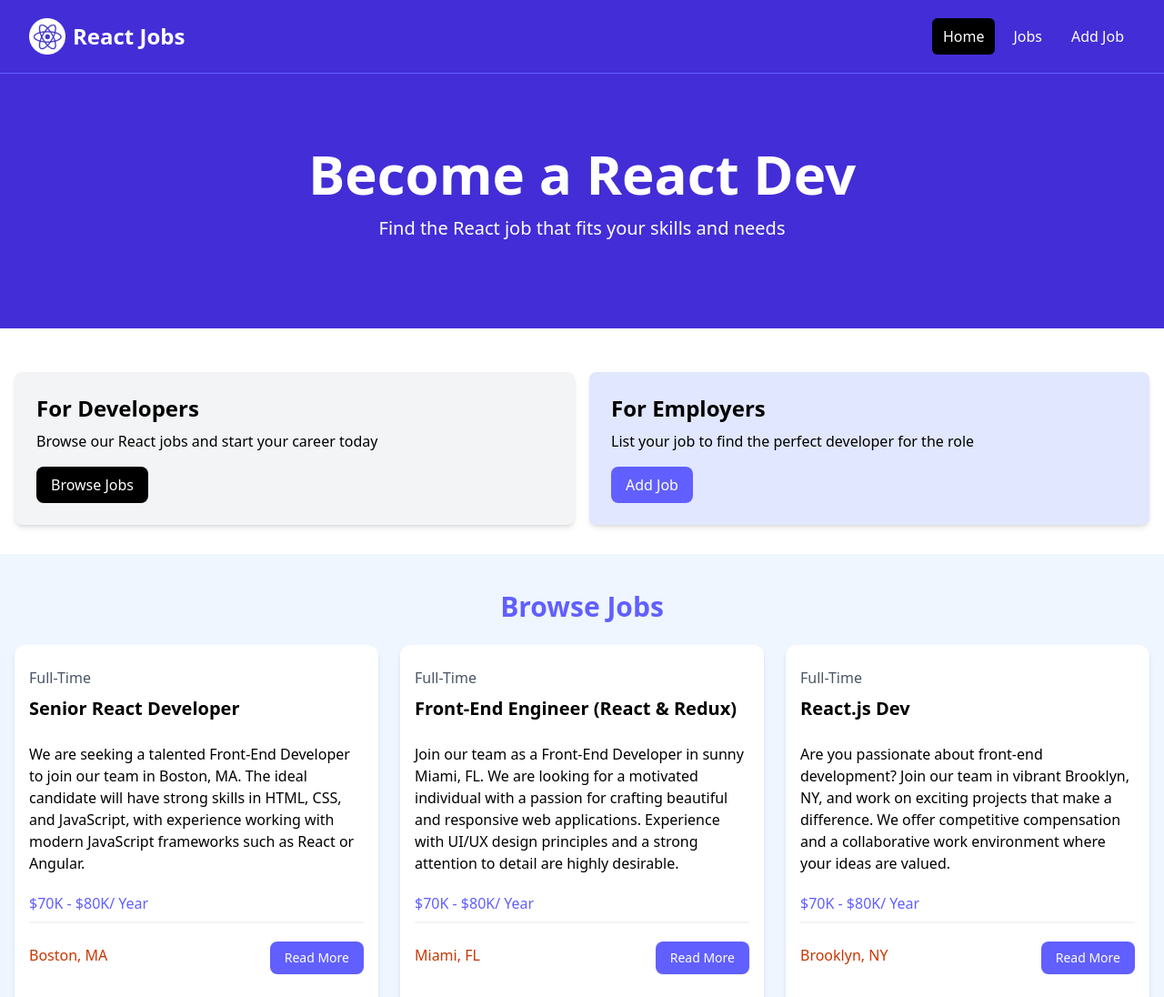
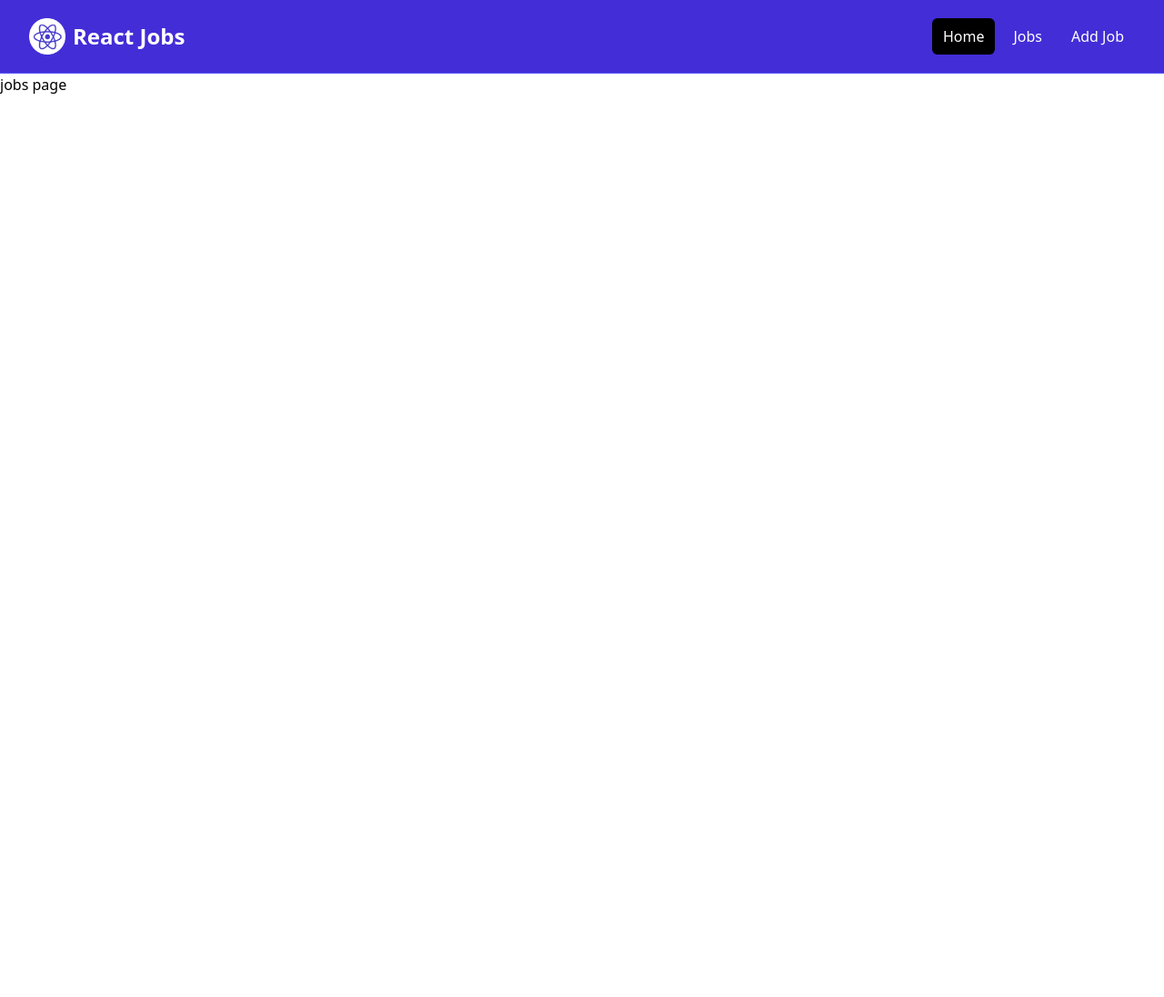
Before and after one commit to amngairola/job_api, a React (Vite) app: page /jobs in a window 1280 px wide. Shown: the top 1096 px of the page at 91% size. After the commit the page ends 800 px from the top, so only its background shows below. Built offline with nearby package versions, Linux system fonts and the light colour scheme.

Commit message:
Routing-setup

```diff
--- a/package.json
+++ b/package.json
@@ -12,7 +12,9 @@
   "dependencies": {
     "@tailwindcss/vite": "^4.1.11",
     "react": "^19.1.0",
-    "react-dom": "^19.1.0"
+    "react-dom": "^19.1.0",
+    "react-icons": "^5.5.0",
+    "react-router-dom": "^7.6.3"
   },
   "devDependencies": {
     "@eslint/js": "^9.30.1",
--- a/src/App.jsx
+++ b/src/App.jsx
@@ -1,25 +1,24 @@
 import { useState } from "react";
-import Navbar from "./components/Navbar";
-import Hero from "./components/Hero";
-import HomeCards from "./components/HomeCards";
-import JobLisitng from "./components/JobLisitng";
+import {
+  Route,
+  createBrowserRouter,
+  createRoutesFromElements,
+  RouterProvider,
+} from "react-router-dom";
+
+import Home from "./pages/Home";
+import MainLayout from "./layouts/MainLayout";
+import JobsPage from "./pages/JobsPage";
+
+const router = createBrowserRouter(
+  createRoutesFromElements(
+    <Route path="/" element={<MainLayout />}>
+      <Route index element={<Home />} />
+      <Route path={"/jobs"} element={<JobsPage />} />
+    </Route>
+  )
+);
+
 export default function App() {
-  return (
-    <div>
-      <Navbar />
-      {/* <!-- Hero --> */}
-      <Hero />
-      <HomeCards />
-      <JobLisitng />
-
-      <section className="m-auto max-w-lg my-10 px-6">
-        <a
-          href="jobs.html"
-          className="block bg-black text-white text-center py-4 px-6 rounded-xl hover:bg-gray-700"
-        >
-          View All Jobs
-        </a>
-      </section>
-    </div>
-  );
+  return <RouterProvider router={router} />;
 }
--- a/src/components/HomeCards.jsx
+++ b/src/components/HomeCards.jsx
@@ -1,5 +1,6 @@
 import React from "react";
 import Card from "./Card";
+import { Link } from "react-router-dom";
 function HomeCards() {
   return (
     <div>
@@ -12,24 +13,24 @@ function HomeCards() {
               <p className="mt-2 mb-4">
                 Browse our React jobs and start your career today
               </p>
-              <a
-                href="/jobs.html"
+              <Link
+                to="/jobs"
                 className="inline-block bg-black text-white rounded-lg px-4 py-2 hover:bg-gray-700"
               >
                 Browse Jobs
-              </a>
+              </Link>
             </Card>
             <Card bg="bg-indigo-100">
               <h2 className="text-2xl font-bold">For Employers</h2>
               <p className="mt-2 mb-4">
                 List your job to find the perfect developer for the role
               </p>
-              <a
-                href="/add-job.html"
+              <Link
+                to="/add-job"
                 className="inline-block bg-indigo-500 text-white rounded-lg px-4 py-2 hover:bg-indigo-600"
               >
                 Add Job
-              </a>
+              </Link>
             </Card>
           </div>
         </div>
--- a/src/components/JobCard.jsx
+++ b/src/components/JobCard.jsx
@@ -1,6 +1,14 @@
 import React from "react";
+import { useState } from "react";
+import { FaMapMarker } from "react-icons/fa";
+import { Link } from "react-router-dom";
+const JobCard = ({ job }) => {
+  const [showDis, setShowDis] = useState(false);
 
-const JobCard = ({ job }) => {
+  let description = job.description;
+  if (!showDis) {
+    description = description.substring(0, 90) + "...";
+  }
   return (
     <div>
       <div className="bg-white rounded-xl shadow-md relative">
@@ -10,7 +18,14 @@ const JobCard = ({ job }) => {
             <h3 className="text-xl font-bold">{job.title}</h3>
           </div>
 
-          <div className="mb-5">{job.description}</div>
+          <div className="mb-5">{description}</div>
+
+          <button
+            className="text-indigo-500 mb-5 hover:text-indigo-600"
+            onClick={() => setShowDis(!showDis)}
+          >
+            {showDis ? "less" : "more"}
+          </button>
 
           <h3 className="text-indigo-500 mb-2">{job.salary}/ Year</h3>
 
@@ -18,15 +33,15 @@ const JobCard = ({ job }) => {
 
           <div className="flex flex-col lg:flex-row justify-between mb-4">
             <div className="text-orange-700 mb-3">
-              <i className="fa-solid fa-location-dot text-lg"></i>
+              <FaMapMarker className="inline text-lg mb-1 mr-2" />
               {job.location}
             </div>
-            <a
-              href={`/job/${job.id}`}
+            <Link
+              to={`/job/${job.id}`}
               className="h-[36px] bg-indigo-500 hover:bg-indigo-600 text-white px-4 py-2 rounded-lg text-center text-sm"
             >
               Read More
-            </a>
+            </Link>
           </div>
         </div>
       </div>
--- a/src/components/JobLisitng.jsx
+++ b/src/components/JobLisitng.jsx
@@ -2,7 +2,7 @@ import React from "react";
 import jobs from "../jobs.json";
 import JobCard from "./JobCard";
 const JobLisitng = () => {
-  console.log(jobs);
+  const recentJobs = jobs.slice(0, 3);
   return (
     <section className="bg-blue-50 px-4 py-10">
       <div className="container-xl lg:container m-auto">
@@ -10,7 +10,7 @@ const JobLisitng = () => {
           Browse Jobs
         </h2>
         <div className="grid grid-cols-1 md:grid-cols-3 gap-6">
-          {jobs.map((job) => (
+          {recentJobs.map((job) => (
             <JobCard key={job.id} job={job} />
           ))}
         </div>
--- a/src/components/Navbar.jsx
+++ b/src/components/Navbar.jsx
@@ -1,4 +1,5 @@
 import React from "react";
+import { Link } from "react-router-dom";
 
 import logo from "../assets/logo.png";
 function Navbar() {
@@ -11,35 +12,32 @@ function Navbar() {
             <div className="flex flex-1 items-center justify-center md:items-stretch md:justify-start">
               {/* <!-- Logo --> */}
 
-              <a
-                className="flex flex-shrink-0 items-center mr-4"
-                href="/index.html"
-              >
+              <Link className="flex flex-shrink-0 items-center mr-4" to="/">
                 <img className="h-10 w-auto" src={logo} alt="React Jobsss" />
                 <span className="hidden md:block text-white text-2xl font-bold ml-2">
                   React Jobs
                 </span>
-              </a>
+              </Link>
               <div className="md:ml-auto">
                 <div className="flex space-x-2">
-                  <a
-                    href="/index.html"
+                  <Link
+                    to="/"
                     className="text-white bg-black hover:bg-gray-900 hover:text-white rounded-md px-3 py-2"
                   >
                     Home
-                  </a>
-                  <a
-                    href="/jobs.html"
+                  </Link>
+                  <Link
+                    to="/jobs"
                     className="text-white hover:bg-gray-900 hover:text-white rounded-md px-3 py-2"
                   >
                     Jobs
-                  </a>
-                  <a
-                    href="/add-job.html"
+                  </Link>
+                  <Link
+                    to="/add-job"
                     className="text-white hover:bg-gray-900 hover:text-white rounded-md px-3 py-2"
                   >
                     Add Job
-                  </a>
+                  </Link>
                 </div>
               </div>
             </div>
--- /dev/null
+++ b/src/components/ViewAllJobs.jsx
@@ -0,0 +1,18 @@
+import React from "react";
+import { Link } from "react-router-dom";
+const ViewAllJobs = () => {
+  return (
+    <div>
+      <section className="m-auto max-w-lg my-10 px-6">
+        <Link
+          to="/jobs"
+          className="block bg-black text-white text-center py-4 px-6 rounded-xl hover:bg-gray-700"
+        >
+          View All Jobs
+        </Link>
+      </section>
+    </div>
+  );
+};
+
+export default ViewAllJobs;
--- /dev/null
+++ b/src/layouts/MainLayout.jsx
@@ -0,0 +1,14 @@
+import React from "react";
+import { Outlet } from "react-router-dom";
+import NavBar from "../components/Navbar";
+
+const MainLayout = () => {
+  return (
+    <>
+      <NavBar />
+      <Outlet />
+    </>
+  );
+};
+
+export default MainLayout;
--- /dev/null
+++ b/src/pages/About.jsx
@@ -0,0 +1,7 @@
+import React from "react";
+
+const About = () => {
+  return <div></div>;
+};
+
+export default About;
--- /dev/null
+++ b/src/pages/Home.jsx
@@ -0,0 +1,17 @@
+import React from "react";
+import Hero from "../components/Hero";
+import HomeCards from "../components/HomeCards";
+import JobLisitng from "../components/JobLisitng";
+import ViewAllJobs from "../components/ViewAllJobs";
+const Home = () => {
+  return (
+    <>
+      <Hero />
+      <HomeCards />
+      <JobLisitng />
+      <ViewAllJobs />
+    </>
+  );
+};
+
+export default Home;
--- /dev/null
+++ b/src/pages/JobsPage.jsx
@@ -0,0 +1,7 @@
+import React from "react";
+
+const JobsPage = () => {
+  return <div>jobs page</div>;
+};
+
+export default JobsPage;
```
Also changed, not shown: src/components/rough.txt, 1 other file (tests, documents, lock files or other folders).
